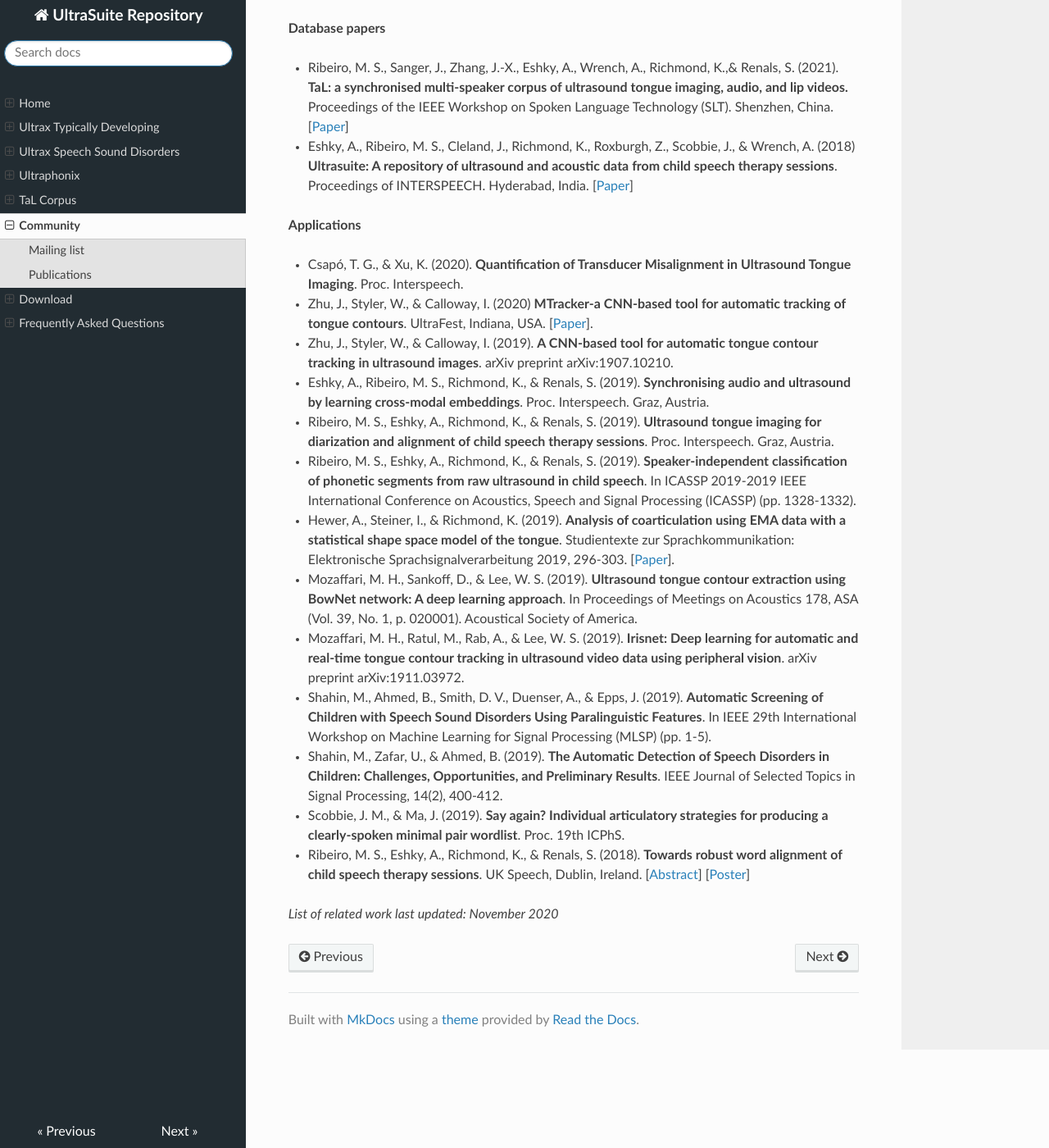
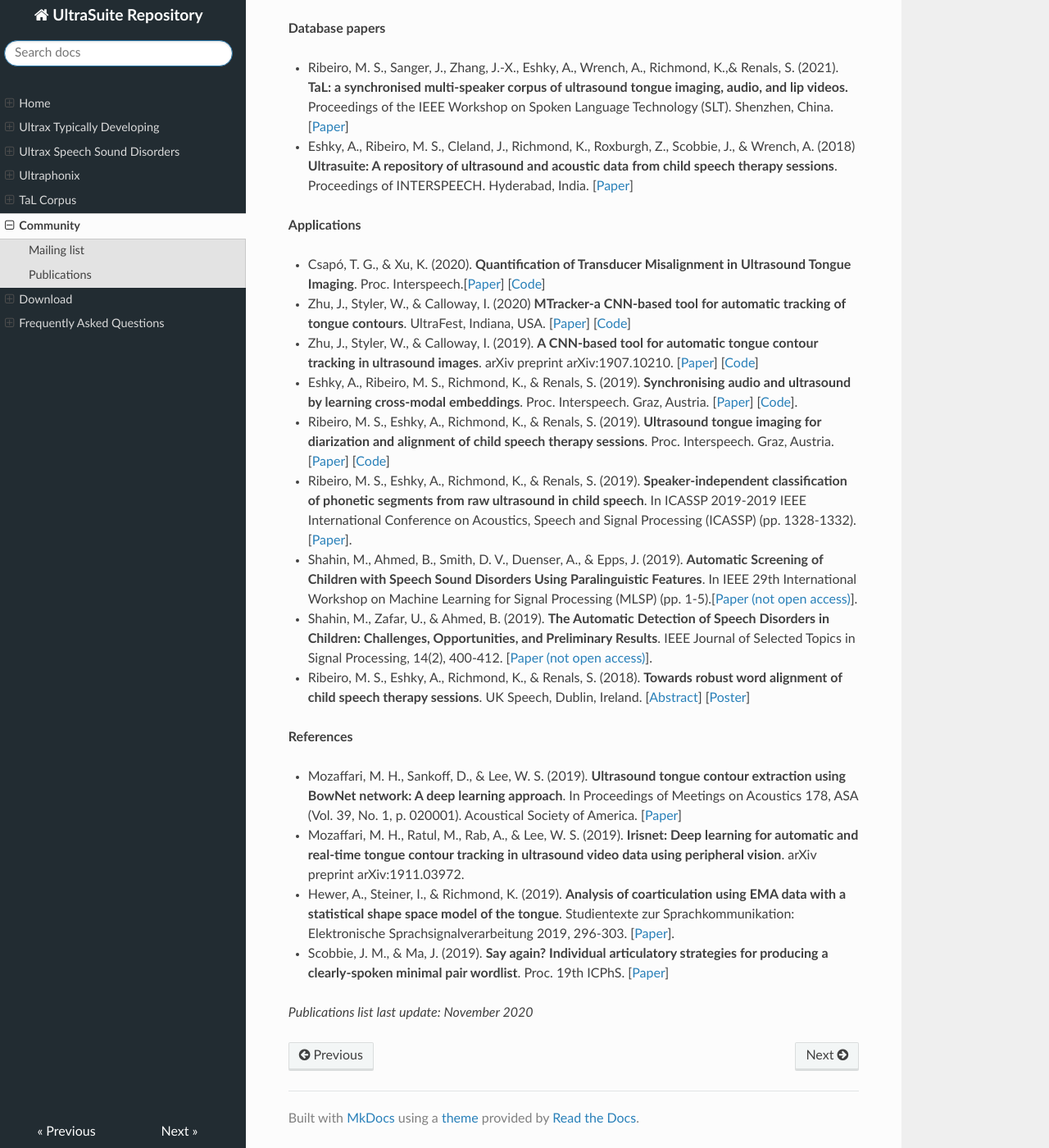
Before and after one commit to UltraSuite/ultrasuite-doc, an MkDocs documentation site: the page built from docs/community.md, in a window 1280 px wide and 1400 px high, scrolled down 826 px. Shown: the whole window at 82% size. Built offline with MkDocs 1.6.1, drawn with Linux system fonts in a browser that asks for light colours; nearby versions of some CDN libraries; some of the changed text lies outside the part shown.

Commit message:
add paper and code links to publication list

```diff
--- a/docs/community.md
+++ b/docs/community.md
@@ -24,27 +24,32 @@ with the word ‘help’ in the subject or body (don’t include the quotes), an
 
 ## Publications
 
-This is a list of work using the data available in the Ultrasuite repository.
+This is a list of work describing, using, or referencing the data available in the Ultrasuite repository.
 
 **Database papers**
 
-- Ribeiro, M. S., Sanger, J., Zhang, J.-X., Eshky, A., Wrench, A., Richmond, K.,& Renals, S. (2021).  **TaL: a synchronised multi-speaker corpus of ultrasound tongue imaging, audio, and lip videos.** Proceedings of the IEEE Workshop on Spoken Language Technology (SLT). Shenzhen, China.[[Paper](docs/papers/tal_corpus_SLT2021.pdf)]
-- Eshky, A., Ribeiro, M. S., Cleland, J., Richmond, K., Roxburgh, Z.,  Scobbie, J., & Wrench, A. (2018) **Ultrasuite: A repository of ultrasound and acoustic data from child speech therapy sessions**. Proceedings of INTERSPEECH. Hyderabad, India. [[Paper](docs/papers/ultrasuite_IS18.pdf)]
+- Ribeiro, M. S., Sanger, J., Zhang, J.-X., Eshky, A., Wrench, A., Richmond, K.,& Renals, S. (2021).  **TaL: a synchronised multi-speaker corpus of ultrasound tongue imaging, audio, and lip videos.** Proceedings of the IEEE Workshop on Spoken Language Technology (SLT). Shenzhen, China.[[Paper](../papers/tal_corpus_SLT2021.pdf)]
+- Eshky, A., Ribeiro, M. S., Cleland, J., Richmond, K., Roxburgh, Z.,  Scobbie, J., & Wrench, A. (2018) **Ultrasuite: A repository of ultrasound and acoustic data from child speech therapy sessions**. Proceedings of INTERSPEECH. Hyderabad, India. [[Paper](../papers/ultrasuite_IS18.pdf)]
 
 **Applications**
 
-- Csapó, T. G., & Xu, K. (2020). **Quantification of Transducer Misalignment in Ultrasound Tongue Imaging**. Proc. Interspeech.
-- Zhu, J., Styler, W., & Calloway, I. (2020) **MTracker-a CNN-based tool for automatic tracking of tongue contours**. UltraFest, Indiana, USA. [[Paper](https://ultrafest2020.indiana.edu/abstracts/UltraFest_IX__Zhu_Styler_Calloway_MTracker.pdf)].
-- Zhu, J., Styler, W., & Calloway, I. (2019). **A CNN-based tool for automatic tongue contour tracking in ultrasound images**. arXiv preprint arXiv:1907.10210.
-- Eshky, A., Ribeiro, M. S., Richmond, K., & Renals, S. (2019). **Synchronising audio and ultrasound by learning cross-modal embeddings**. Proc. Interspeech. Graz, Austria.
-- Ribeiro, M. S., Eshky, A., Richmond, K., & Renals, S. (2019). **Ultrasound tongue imaging for diarization and alignment of child speech therapy sessions**. Proc. Interspeech. Graz, Austria.
-- Ribeiro, M. S., Eshky, A., Richmond, K., & Renals, S. (2019). **Speaker-independent classification of phonetic segments from raw ultrasound in child speech**. In ICASSP 2019-2019 IEEE International Conference on Acoustics, Speech and Signal Processing (ICASSP) (pp. 1328-1332).
-- Hewer, A., Steiner, I., & Richmond, K. (2019). **Analysis of coarticulation using EMA data with a statistical shape space model of the tongue**. Studientexte zur Sprachkommunikation: Elektronische Sprachsignalverarbeitung 2019, 296-303. [[Paper](http://httpd.coli.uni-saarland.de/~steiner/publications/ESSV2019Hewer.pdf)].
-- Mozaffari, M. H., Sankoff, D., & Lee, W. S. (2019). **Ultrasound tongue contour extraction using BowNet network: A deep learning approach**. In Proceedings of Meetings on Acoustics 178, ASA (Vol. 39, No. 1, p. 020001). Acoustical Society of America.
-- Mozaffari, M. H., Ratul, M., Rab, A., & Lee, W. S. (2019). **Irisnet: Deep learning for automatic and real-time tongue contour tracking in ultrasound video data using peripheral vision**. arXiv preprint arXiv:1911.03972.
-- Shahin, M., Ahmed, B., Smith, D. V., Duenser, A., & Epps, J. (2019). **Automatic Screening of Children with Speech Sound Disorders Using Paralinguistic Features**. In IEEE 29th International Workshop on Machine Learning for Signal Processing (MLSP) (pp. 1-5).
-- Shahin, M., Zafar, U., & Ahmed, B. (2019). **The Automatic Detection of Speech Disorders in Children: Challenges, Opportunities, and Preliminary Results**. IEEE Journal of Selected Topics in Signal Processing, 14(2), 400-412.
-- Scobbie, J. M., & Ma, J. (2019). **Say again? Individual articulatory strategies for producing a clearly-spoken minimal pair wordlist**. Proc. 19th ICPhS.
+- Csapó, T. G., & Xu, K. (2020). **Quantification of Transducer Misalignment in Ultrasound Tongue Imaging**. Proc. Interspeech.[[Paper](https://arxiv.org/pdf/2008.02470.pdf)] [[Code](https://github.com/BME-SmartLab/UTI-misalignment/)]
+- Zhu, J., Styler, W., & Calloway, I. (2020) **MTracker-a CNN-based tool for automatic tracking of tongue contours**. UltraFest, Indiana, USA. [[Paper](https://ultrafest2020.indiana.edu/abstracts/UltraFest_IX__Zhu_Styler_Calloway_MTracker.pdf)] [[Code](https://github.com/lingjzhu/mtracker.github.io)]
+- Zhu, J., Styler, W., & Calloway, I. (2019). **A CNN-based tool for automatic tongue contour tracking in ultrasound images**. arXiv preprint arXiv:1907.10210. [[Paper](https://arxiv.org/pdf/1907.10210.pdf)] [[Code](https://github.com/lingjzhu/mtracker.github.io)]
+- Eshky, A., Ribeiro, M. S., Richmond, K., & Renals, S. (2019). **Synchronising audio and ultrasound by learning cross-modal embeddings**. Proc. Interspeech. Graz, Austria. [[Paper](https://arxiv.org/pdf/1907.00758.pdf)] [[Code](https://github.com/aeshky/ultrasync)].
+- Ribeiro, M. S., Eshky, A., Richmond, K., & Renals, S. (2019). **Ultrasound tongue imaging for diarization and alignment of child speech therapy sessions**. Proc. Interspeech. Graz, Austria. [[Paper](https://arxiv.org/pdf/1907.00818.pdf)] [[Code](https://github.com/UltraSuite/ultrasuite-kaldi)]
+- Ribeiro, M. S., Eshky, A., Richmond, K., & Renals, S. (2019). **Speaker-independent classification of phonetic segments from raw ultrasound in child speech**. In ICASSP 2019-2019 IEEE International Conference on Acoustics, Speech and Signal Processing (ICASSP) (pp. 1328-1332). [[Paper](https://arxiv.org/pdf/1907.01413.pdf)].
+- Shahin, M., Ahmed, B., Smith, D. V., Duenser, A., & Epps, J. (2019). **Automatic Screening of Children with Speech Sound Disorders Using Paralinguistic Features**. In IEEE 29th International Workshop on Machine Learning for Signal Processing (MLSP) (pp. 1-5).[[Paper (not open access)](https://ieeexplore.ieee.org/abstract/document/8918725)].
+- Shahin, M., Zafar, U., & Ahmed, B. (2019). **The Automatic Detection of Speech Disorders in Children: Challenges, Opportunities, and Preliminary Results**. IEEE Journal of Selected Topics in Signal Processing, 14(2), 400-412. [[Paper (not open access)](https://ieeexplore.ieee.org/abstract/document/8931568)].
 - Ribeiro, M. S., Eshky, A., Richmond, K., & Renals, S. (2018). **Towards robust word alignment of child speech therapy sessions**. UK Speech, Dublin, Ireland. [[Abstract](http://homepages.inf.ed.ac.uk/mribeir2/share/ukspeech18-abstract.pdf)] [[Poster](http://homepages.inf.ed.ac.uk/mribeir2/share/ukspeech18-poster.pdf)]
 
-*List of related work last updated: November 2020*
+**References**
+
+- Mozaffari, M. H., Sankoff, D., & Lee, W. S. (2019). **Ultrasound tongue contour extraction using BowNet network: A deep learning approach**. In Proceedings of Meetings on Acoustics 178, ASA (Vol. 39, No. 1, p. 020001). Acoustical Society of America. [[Paper](https://asa.scitation.org/doi/pdf/10.1121/2.0001117)]
+- Mozaffari, M. H., Ratul, M., Rab, A., & Lee, W. S. (2019). **Irisnet: Deep learning for automatic and real-time tongue contour tracking in ultrasound video data using peripheral vision**. arXiv preprint arXiv:1911.03972.
+- Hewer, A., Steiner, I., & Richmond, K. (2019). **Analysis of coarticulation using EMA data with a statistical shape space model of the tongue**. Studientexte zur Sprachkommunikation: Elektronische Sprachsignalverarbeitung 2019, 296-303. [[Paper](http://httpd.coli.uni-saarland.de/~steiner/publications/ESSV2019Hewer.pdf)].
+- Scobbie, J. M., & Ma, J. (2019). **Say again? Individual articulatory strategies for producing a clearly-spoken minimal pair wordlist**. Proc. 19th ICPhS. [[Paper](https://icphs2019.org/icphs2019-fullpapers/pdf/full-paper_975.pdf)]
+
+
+
+*Publications list last update: November 2020*
```
